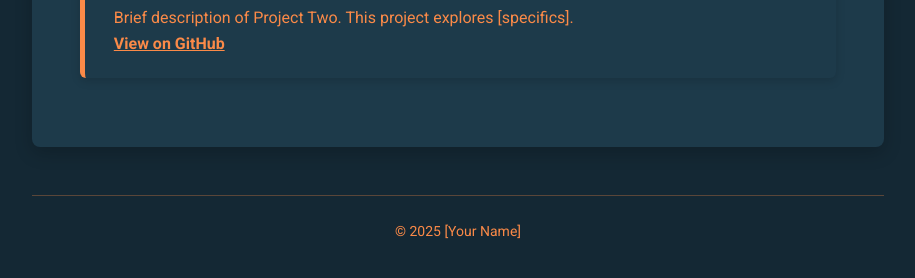
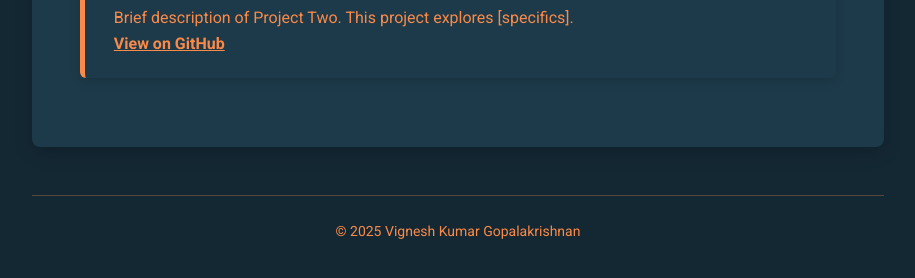
Before and after one commit to VigneshG0121/vignesh_kumar_gopalakrishnan.github.io, a plain HTML site: page project.html in a window 1280 px wide. Shown: the part 540-818 px from the top of the page, without its empty margins (182-1097 px from the left). Drawn offline with Linux system fonts and the light colour scheme.

Commit message:
Update project.html

```diff
--- a/project.html
+++ b/project.html
@@ -48,7 +48,7 @@
   </main>
 
   <footer>
-    <p>&copy; 2025 [Your Name]</p>
+    <p>&copy; 2025 Vignesh Kumar Gopalakrishnan</p>
   </footer>
 </body>
 </html>
```
